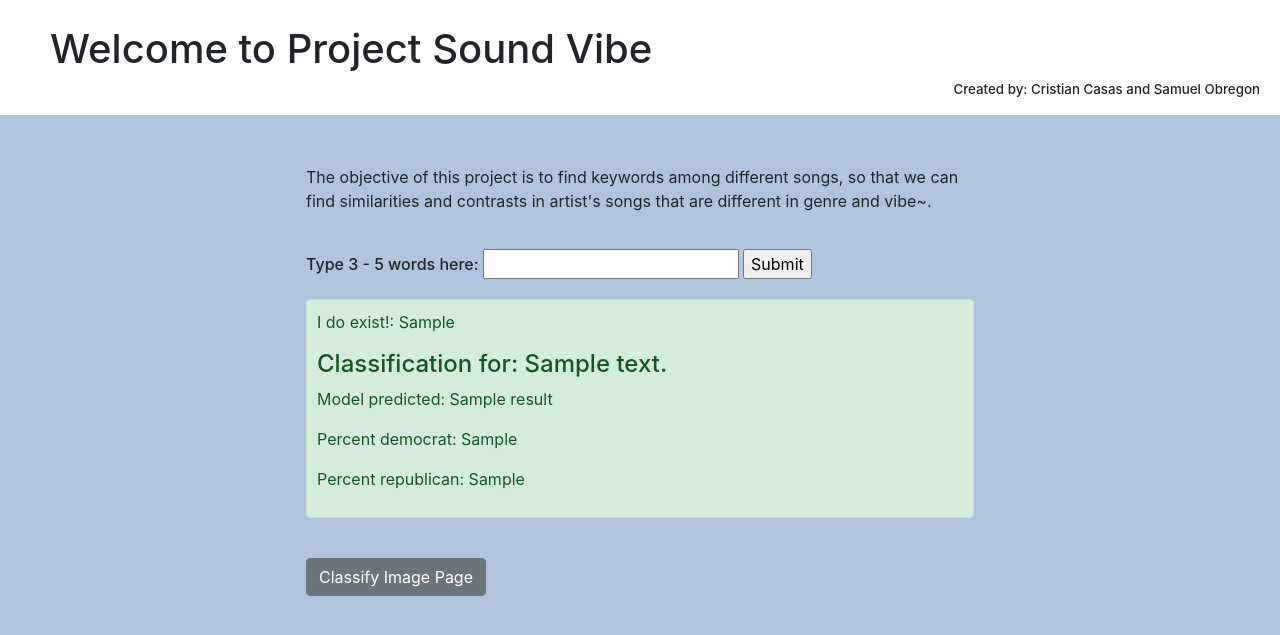
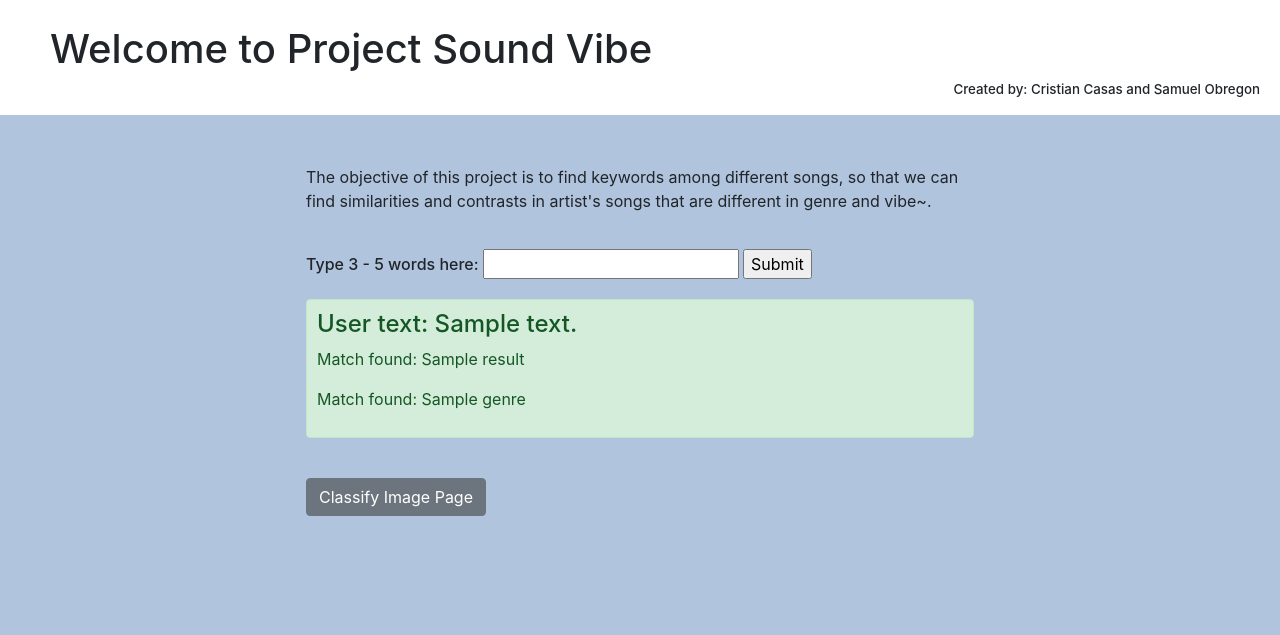
Before and after one commit to SamuelObregon1/-Project-Song-Vibe, a Flask app: template templates/index.html in a window 1280 px wide. Shown: the top 635 px of the page. Run offline with Flask 2, Linux system fonts and the light colour scheme; the template is opened without the code that fills it: most values are stand-ins (such as "Sample title", 1, 10 or a date in 2020); parts of the project's set-up code (start-up, migrations or seed data) failed here and were passed over; some libraries are stand-ins or nearby versions.

Commit message:
prediction model impremented

```diff
--- a/app.py
+++ b/app.py
@@ -8,9 +8,9 @@ from skimage import transform
 
 app = flask.Flask(__name__, template_folder='templates')
 
-path_to_vectorizer = 'models/vectorizer.pkl'
-path_to_text_classifier = 'models/text-classifier.pkl'
-path_to_image_classifier = 'models/image-classifier.pkl'
+path_to_vectorizer = 'C:/Users/Y/Documents/GitHub/-Project-Song-Vibe/models/vectorizer.pkl'
+path_to_text_classifier = 'C:/Users/Y/Documents/GitHub/-Project-Song-Vibe/models/text-classifier.pkl'
+path_to_image_classifier = 'C:/Users/Y/Documents/GitHub/-Project-Song-Vibe/models/image-classifier.pkl'
 
 with open(path_to_vectorizer, 'rb') as f:
     vectorizer = pickle.load(f)
@@ -26,43 +26,33 @@ with open(path_to_image_classifier, 'rb') as f:
 def main():
     if flask.request.method == 'GET':
         # Just render the initial form, to get input
-        #declating new var
-        new_var = "Working"
-        return(flask.render_template('index.html',my_python_variable= new_var))
+        return(flask.render_template('index.html'))
         #return(flask.render_template('index.html'))
 
 
     if flask.request.method == 'POST':
         # Get the input from the user.
         user_input_text = flask.request.form['user_input_text']
-
         # Turn the text into numbers using our vectorizer
         X = vectorizer.transform([user_input_text])
-
         # Make a prediction
         predictions = model.predict(X)
-
         # Get the first and only value of the prediction.
         prediction = predictions[0]
-
         # Get the predicted probabs
         predicted_probas = model.predict_proba(X)
-
         # Get the value of the first, and only, predicted proba.
         predicted_proba = predicted_probas[0]
-
         # The first element in the predicted probabs is % democrat
-        precent_democrat = predicted_proba[0]
-
+        genre = predicted_proba[0]
         # The second elemnt in predicted probas is % republican
-        precent_republican = predicted_proba[1]
+        #precent_republican = predicted_proba[1]
 
 
         return flask.render_template('index.html',
             input_text=user_input_text,
             result=prediction,
-            precent_democrat=precent_democrat,
-            precent_republican=precent_republican)
+            genre=genre)
 
 
 
--- a/templates/index.html
+++ b/templates/index.html
@@ -32,24 +32,16 @@
 	</div>
 
 	<div class="alert alert-success" style = "padding: 10px;">
-		{% if my_python_variable %}
-				<p> I do exist!: {{my_python_variable}}</p>
+		{% if input_text %}
+			<h4> User text:  {{ input_text }} </h4>
 		{% endif %}
-		{% if input_text %}
-			<h4> Classification for:  {{ input_text }} </h4>
+		{% if result %}
+			<p> Match found: {{ result }} </p>
+	  	{% endif %}
+	  	{% if genre %}
+	  		<p> Match found: {{ genre }} </p>
 		{% endif %}
 
-		{% if result %}
-			<p> Model predicted: {{ result }} </p>
-	  {% endif %}
-
-	    {% if precent_democrat %}
-	    	<p> Percent democrat: {{ precent_democrat }} </p>
-	    {% endif %}
-
-	    {% if precent_republican %}
-	    	<p> Percent republican: {{ precent_republican }} </p>
-	    {% endif %}
 	</div>
      <p>
 		<a href="{{ url_for('classify_image') }} " class="btn btn-secondary my-4">Classify Image Page</a>
```
Also changed, not shown: create_model.py (+65 -9 lines), 6 other files.
